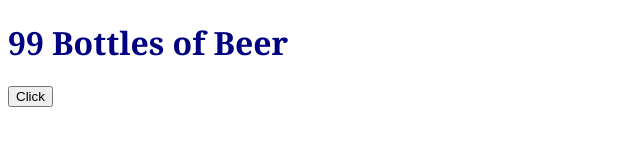
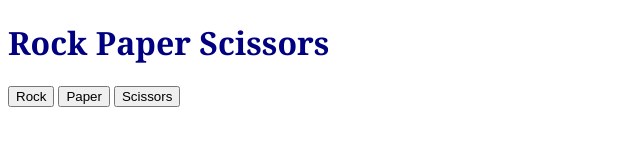
Before and after one commit to bharnett0/bharnett0.github.io, a plain HTML site: page index.html in a window 1280 px wide. Shown: the whole page, without its empty margins (0-640 px from the left). Drawn offline with Linux system fonts and the light colour scheme; files that its build step writes are made by us from their sources.

Commit message:
Lab 10
Lab 10

```diff
--- /dev/null
+++ b/game.js
@@ -0,0 +1,22 @@
+var userChoice = [];
+
+function play(choose) {
+    var choose = ["rock", "paper", "scissors"];
+    var computerChoiceIndex = Math.floor(Math.random() * choose.length);
+    var computerChoice = choose[computerChoiceIndex];
+
+    userChoice.push(choose);
+
+    if (userChoice.length === 5) {
+        alert("You guessed " + userChoice.join(", ") + ".");
+        userChoice = [];
+    } else if (choose === computerChoice) {
+        document.getElementById("result").innerHTML = "It's a tie!";
+    } else if ((choose === "rock" && computerChoice === "scissors") ||
+            (choose === "paper" && computerChoice === "rock") ||
+            (choose === "scissors" && computerChoice === "paper")) {
+        document.getElementById("result").innerHTML = "You win!";
+    } else {
+        document.getElementById("result").innerHTML = "You lose!";
+    }
+}
--- a/index.html
+++ b/index.html
@@ -1,19 +1,20 @@
 <!DOCTYPE html>
 <html>
 	<head>
-		<title>99 Bottles of Beer</title>
+		<title>Rock Paper Scissors</title>
 		<link rel="stylesheet" href="style/style.css"/>
 	</head>
 
-	<body id="main">
 
-   <h1>99 Bottles of Beer</h1>
+<body>
+    <h1>Rock Paper Scissors</h1>
 
+    <button onclick="play('rock')">Rock</button>
+    <button onclick="play('paper')">Paper</button>
+    <button onclick="play('scissors')">Scissors</button>
 
-	<button id="myButton" onclick="submit()" "myButton()">Click</button>
-			<br/>
-			<script src="script.js"></script>
+    <p id="result"></p>
 
-
-	</body>
+    <script src="game.js"></script>
+</body>
 </html>
```
Also changed, not shown: script.js (added, +22 -0 lines), 2 other files.
